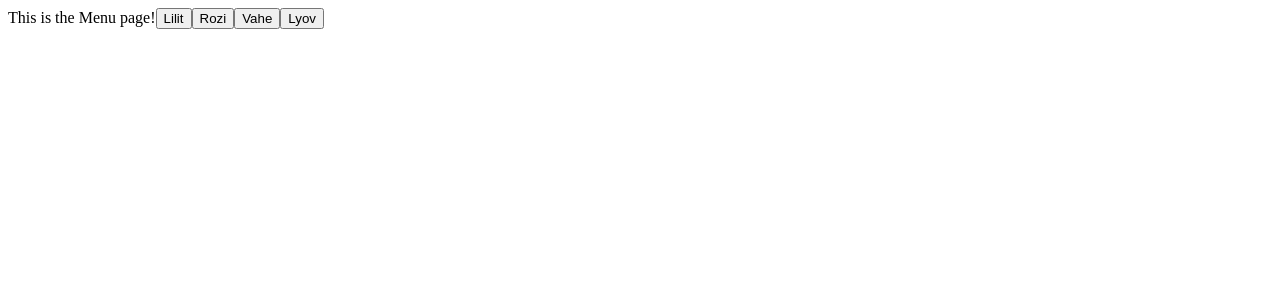
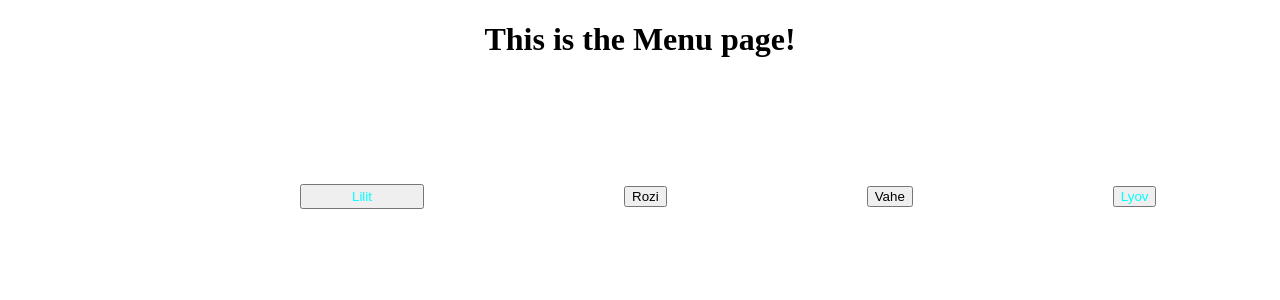
Before and after one commit to Simonyan01/relq_project_3, a React (Create React App) app: page /menu in a window 1280 px wide. Shown: the top 300 px of the page. Built offline with nearby package versions, Linux system fonts and the light colour scheme; the HTML template or start-up script is replaced by a standard one.

Commit message:
Changed Files

```diff
--- a/src/Login.js
+++ b/src/Login.js
@@ -15,13 +15,13 @@ const Login = () => {
         <div className="main">
             <div className="cover">
                 <h1 className="login-page">Login Page</h1>
-                <input className="L_input" type="text" placeholder="Username" />
+                <input className="L_input" type="text" placeholder="Username"  />
                 <input className="L_input" type="password" placeholder="Password" />
 
                 <div className="login-btn" onClick={() => { navigate("/Menu") }}  > Login </div>
 
                 <div className={popupStyle}>
-                    <h3>Login Failed</h3>
+                    <h2>Login Failed</h2>
                     <p>Username or password incorrect</p>
                 </div>
 
--- a/src/Lyov/Lyov.css
+++ b/src/Lyov/Lyov.css
@@ -1,9 +1,12 @@
 .lo_container {
     display: flex;
     width: 100%;
+    height: 500%;
     justify-content: center;
-    background-color: #19191d;
+    background: #19191d !important;
+    font-family: cursive;
 }
+
 
 .lo_content {
     justify-content: space-between;
@@ -16,7 +19,6 @@
     position: relative;
     right: 100px;
     margin: 6px;
-
 }
 
 .lo_form {
@@ -24,14 +26,14 @@
     left: 70px;
     display: flex;
     flex-direction: column;
-
 }
 
 .lo_input {
     padding: 4px;
     margin: 10px 0;
-    font-size: medium;
-    color: whitesmoke;
+    font-size: large;
+    color: #19191d;
+    font-family: cursive;
 }
 
 .lo_buttons-wrapper {
@@ -39,7 +41,6 @@
     justify-content: space-between;
     width: 100%;
     margin: 15px 0;
-
 }
 
 
@@ -47,7 +48,6 @@
     width: 100%;
     border-collapse: collapse;
     font-size: large;
-
 }
 
 
@@ -60,7 +60,6 @@
     color: rgb(207, 195, 195);
     transition: background .3s linear;
     cursor: default;
-
 }
 
 .lo_th:hover {
@@ -72,7 +71,7 @@
     min-width: 25px;
 }
 
-.lo_users{
+.lo_users {
     color: rgb(123, 116, 116);
     cursor: default;
     text-align: center;
@@ -101,7 +100,7 @@
     background: transparent;
     border: 1px solid #19191d;
     font-size: medium;
-
+    font-family: cursive;
 }
 
 .lo_clearButton:hover {
@@ -118,8 +117,7 @@
     border: 1px solid #19191d;
     transition: background .4s linear;
     font-size: medium;
-
-
+    font-family: cursive;
 }
 
 .lo_editAddButton:hover {
@@ -151,6 +149,7 @@
     background: transparent;
     border: 1px solid #19191d;
     transition: color .3s linear;
+    color: #4f4f53;
 }
 
 .lo_removeButton:hover {
--- a/src/Lyov/Lyov.js
+++ b/src/Lyov/Lyov.js
@@ -61,11 +61,12 @@ function Lyov() {
   console.log('users:', users);
 
   return (
+
       <div className='lo_container' >
         <div className='lo_content'>
           <div className='lo_table-data'>
             <table className='lo_table' key={users.id}>
-            <tbody className = 'lo_users'>
+              <tbody className='lo_users'>
                 <tr>
                   <th className='lo_th' scope="col">#</th>
                   <th className='lo_th' scope="col">Name</th>
@@ -75,7 +76,7 @@ function Lyov() {
                   <th className='lo_th' scope="col">Actions</th>
                 </tr>
               </tbody>
-            <tbody className = 'lo_users' >
+              <tbody className='lo_users' >
                 {users.map((user, index) => (
                   <tr key={index} >
                     <td className='lo_td'>
--- a/src/Menu.js
+++ b/src/Menu.js
@@ -4,13 +4,14 @@ import { useNavigate } from "react-router-dom";
 function Menu() {
   let navigate = useNavigate();
   return (
-
-      <div className="Menu">
-        This is the Menu page!
-        <button class="lilit" onClick={() => {navigate("/Lilit")}}>Lilit</button>
-        <button class="rozi" onClick={() => {navigate("/Rozi")}}>Rozi</button>
-        <button class="vahe" onClick={() => {navigate("/Vahe")}}>Vahe</button>
-        <button class="lyov" onClick={() => {navigate("/Lyov")}}>Lyov</button>
+    <div>
+      <h1 className='m_text'> This is the Menu page!</h1>
+      <div className="menu">
+        <button class="lilit" onClick={() => { navigate("/Lilit") }}>Lilit</button>
+        <button class="rozi" onClick={() => { navigate("/Rozi") }}>Rozi</button>
+        <button class="vahe" onClick={() => { navigate("/Vahe") }}>Vahe</button>
+        <button class="lyov" onClick={() => { navigate("/Lyov") }}>Lyov</button>
+      </div>
     </div>
   );
 }
--- a/src/index.css
+++ b/src/index.css
@@ -27,20 +27,26 @@
 
 .login-page {
   letter-spacing: 2px;
+  font-family: cursive;
+  cursor: pointer;
 }
 
 
 .L_input {
-  color: rgb(0, 0, 0);
   width: 65%;
   border-radius: 10px;
   text-align: center;
   padding: 1em;
+  border: none;
   font-size: medium;
-  letter-spacing: 1px;
+  letter-spacing: 2px;
+  transition: .5s;
   box-shadow: 0 0.188em 1.550em rgb(161, 156, 156);
 }
 
+.L_input:hover {
+  transform: scale(1.07);
+}
 
 .login-btn {
   width: 40%;
@@ -53,7 +59,8 @@
   transition: 0.5s;
   border-radius: 10px;
   cursor: pointer;
-  font-size: large;
+  font-size: larger;
+  letter-spacing: 1px;
 }
 
 .login-btn:hover {
@@ -68,6 +75,39 @@
 .hide {
   position: absolute;
   transform: scale(0);
+}
+
+.menu {
+  justify-content: space-around;
+  display: flex;
+  align-items: center;
+  position: absolute;
+  top: 15%;
+  margin: 5% 15%;
+}
+
+.m_text {
+  text-align: center;
+
+}
+
+.lilit {
+  padding:3px 50px;
+  margin: 0 100px;
+  color: aqua;
+}
+
+.lyov {
+  margin: 0 100px;
+  color: aqua;
+}
+
+.rozi {
+  margin: 0 100px;
+}
+
+.vahe {
+  margin: 0 100px;
 }
 
 .login-popup {
```
Also changed, not shown: 1 other file (tests, documents, lock files or other folders). Lines whose indentation alone changed are shown as unchanged.
